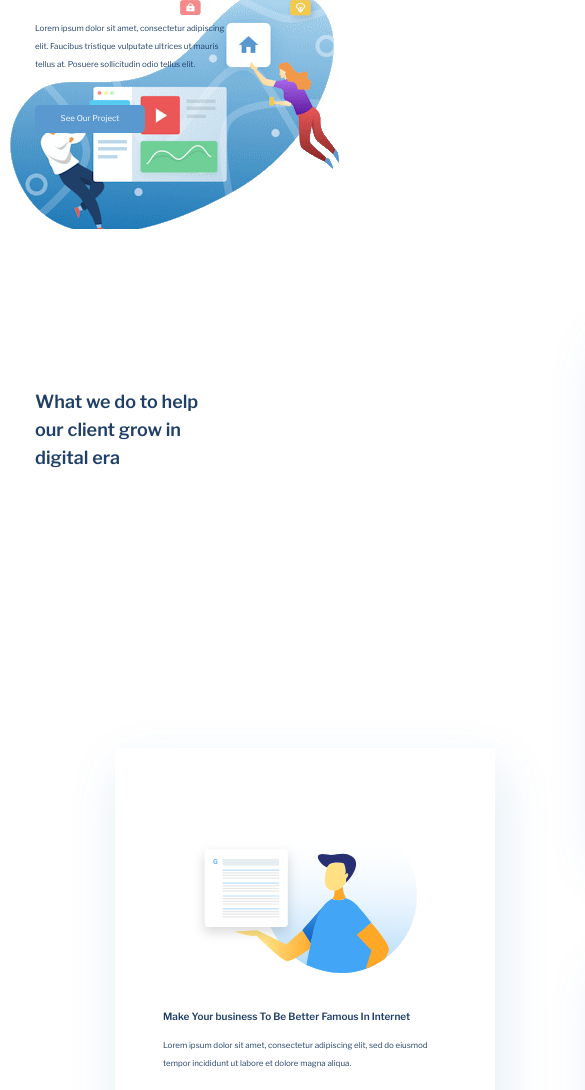
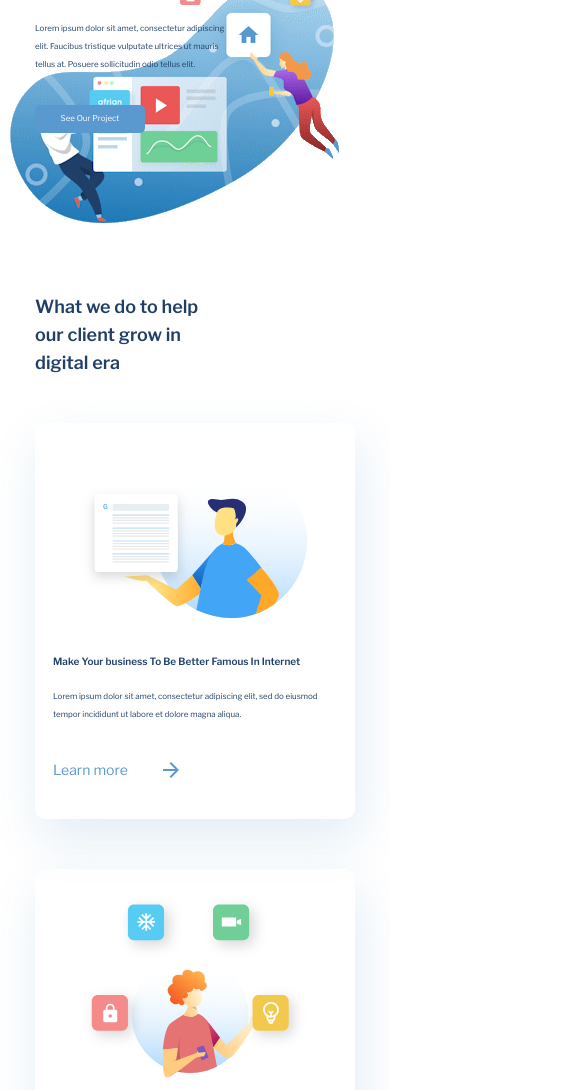
Before and after one commit to KAHUKYJlbl/digital, a website built with Vite: page index.html in a window 390 px wide. Shown: the part 144-1234 px from the top of the page, 585 px wide, since content can reach past the window. Built offline with nearby package versions, Linux system fonts and the light colour scheme.

Commit message:
feat: services block styles

```diff
--- a/src/assets/style/style.sass
+++ b/src/assets/style/style.sass
@@ -4,9 +4,10 @@ body
   margin: 0
 
 button
-  pading: 0
+  padding: 0
   border: none
   background: none
+  cursor: pointer
 
 #app
   width: 100%
--- a/src/utils/get-height.ts
+++ b/src/utils/get-height.ts
@@ -1,12 +1,8 @@
-const CARD_HEIGHT = 525;
+const CARD_HEIGHT = 546;
 const CARD_GAP = 100;
 
 export function getHeight (quantity: number = 1): number {
   if (quantity % 2) {
-    console.log(Math.ceil(quantity / 2));
-    console.log(Math.ceil(quantity / 2) * CARD_HEIGHT);
-    console.log(Math.floor(quantity / 2));
-    console.log(Math.floor(quantity / 2) * CARD_GAP);
     return ((Math.ceil(quantity / 2) * CARD_HEIGHT) + (Math.floor(quantity / 2) * CARD_GAP))
   }
 
--- a/src/view/button/button-template.module.sass
+++ b/src/view/button/button-template.module.sass
@@ -6,7 +6,6 @@
   border-radius: 10px
 
   background-color: $primary
-  cursor: pointer
 
   color: $text-secondary
 
--- a/src/view/hero/hero-template.module.sass
+++ b/src/view/hero/hero-template.module.sass
@@ -11,6 +11,7 @@
 
   @media screen and ( max-width: 940px )
     background-image: url("../../assets/images/background/hero-small.png")
+    background-position-y: 90px
 
 .container
   width: 940px
--- a/src/view/service/service-template.module.sass
+++ b/src/view/service/service-template.module.sass
@@ -1,10 +1,18 @@
+@use '../../assets/style/_variables' as *
+
 .container
-  height: 429px
+  height: 450px
   width: 284px
   margin-left: 80px
   padding: 48px
 
   box-shadow: 5px 20px 50px 0 #1070B120
+  border-radius: 10px
+
+  @media screen and ( max-width: 940px )
+    height: 360px
+    margin-left: 0
+    padding: 18px
 
 .image
   display: block
@@ -18,3 +26,22 @@
   @media screen and ( max-width: 940px )
     font-size: 10px
     line-height: 20px
+
+.text
+  margin-top: 16px
+
+.button
+  display: flex
+  justify-content: space-between
+  align-items: center
+
+  height: 30px
+  width: 130px
+  margin-top: 32px
+
+  font-size: 14px
+  line-height: 30px
+  color: $primary
+
+.button:hover
+  opacity: 0.9
--- a/src/view/service/service-template.ts
+++ b/src/view/service/service-template.ts
@@ -1,5 +1,6 @@
-import { ServiceType } from '../../model/types'
-import style from './service-template.module.sass'
+import { ServiceType } from '../../model/types';
+import style from './service-template.module.sass';
+import arrowNext from '../../assets/images/icons/arrow-next.svg';
 
 export function createServiceTemplate(props: ServiceType) {
   return `
@@ -13,6 +14,11 @@ export function createServiceTemplate(props: ServiceType) {
       <p class="${style.text}">
         ${props.description}
       </p>
+
+      <button class="${style.button}" type="button">
+        Learn more
+        <img src="${arrowNext}" height="24px" width="24px" />
+      </button>
     </div>
   `
 }
--- a/src/view/services/services-template.module.sass
+++ b/src/view/services/services-template.module.sass
@@ -7,13 +7,14 @@
   column-gap: 20px
   row-gap: 100px
 
-  height: 1250px
   margin-top: 192px
   margin-bottom: 20px
 
   @media screen and ( max-width: 940px )
-    margin-top: 96px
+    row-gap: 50px
+    margin-top: 64px
     margin-bottom: 10px
+    height: min-content !important
 
 .header
   height: 260px
@@ -25,7 +26,7 @@
   line-height: 46px
 
   @media screen and ( max-width: 940px )
+    height: 80px
     width: 320px
-    margin-top: 63px
     font-size: 18px
     line-height: 28px
```
Also changed, not shown: src/assets/images/icons/arrow-next.svg (added).
